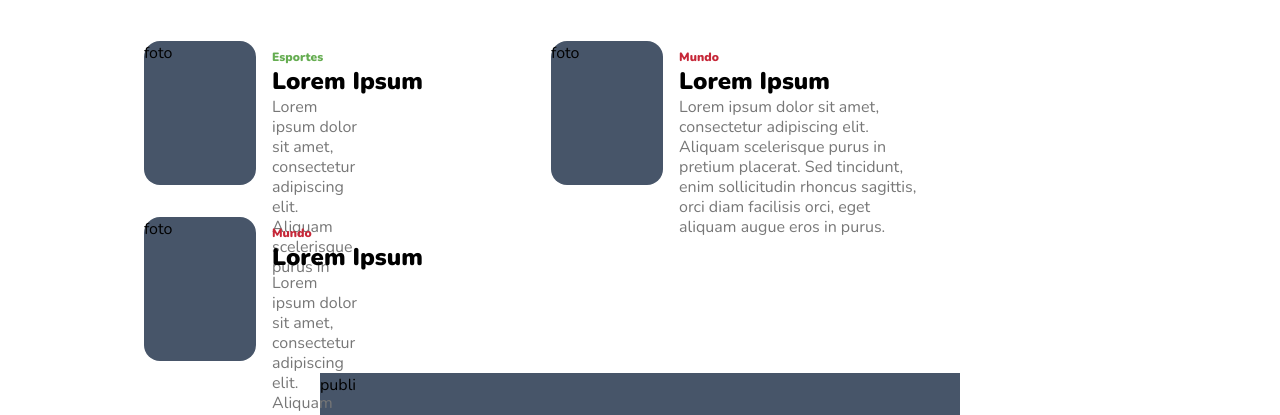
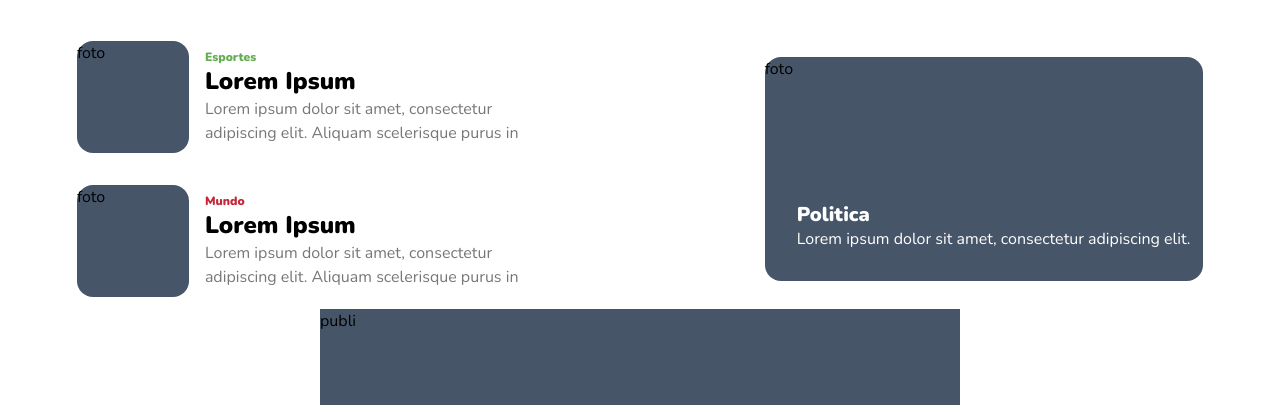
Before and after one commit to Andre-Eduardo/tudook, a plain HTML site: page categoria.html in a window 1280 px wide. Shown: the part 823-1238 px from the top of the page. Drawn offline with nearby package versions, Linux system fonts and the light colour scheme; a web font is replaced by a local one.

Commit message:
add categoria

```diff
--- a/categoria.html
+++ b/categoria.html
@@ -23,14 +23,14 @@
 
 
     <header
-        class="  relative flex flex-row-reverse md:flex-row  md:justify-around justify-between items-center align-middle bg-[#65AD51]  p-6 m-0 ">
-        <di>
+        class="  relative flex  flex-row-reverse md:flex-row  md:justify-around justify-between items-center align-middle bg-[#65AD51]  p-6 m-0 ">
+        <div>
             <button
                 class=" uppercase  shadow bg-[#C62738] hover:opacity-80 focus:shadow-outline focus:outline-none text-white md:text-xl w-12 h-12 md:w-[6.25rem] md:h-10 md:rounded-full rounded-md ">
                 <p class="font-extrabold absolute  invisible  md:relative md:visible">Menu</p>
                 <i class="md:invisible md:absolute fa-solid fa-bars fa-2xl text-white"></i>
             </button>
-        </di>
+        </div>
         <div class="  md:col-end-1">
             <img src="./img/logo_tudook.png" />
         </div>
@@ -58,10 +58,12 @@
             </div>
         </div>
     </header>
-    <main class=" ">
+    <main class="">
 
-        <section class="mx-auto w-80 h-14 mt-6 bg-slate-600 md:w-[67.25rem] md:h-[14.1rem]">
+        <section class=" mt-6 ">
+            <div  class="container mx-auto  bg-slate-600 h-14  md:h-[14.1rem] ">
                 publi
+            </div>
         </section>
         <div class="ml-6 md:ml-10">
             <h1 class="text-4xl font-black my-6 ">
@@ -115,35 +117,37 @@
         </div>
         <section class="md:flex md:flex-col-reverse">
 
-            <div class="relative  md:mx-auto ">
-                <div class="md:flex  mt-11  mx-10 md:mx-0">
-                    <div class="md:ml-36">
+            <div class="relative   ">
+                <div class="md:flex justify-around md:items-center mt-11  mx-10 md:mx-0">
+                    <div class="">
                         <div class="flex items-start">
-                        <div class=" w-28 h-28 md:w-48 md:h-36 min-w-[7rem] bg-slate-600 rounded-2xl">
+                            <div class=" w-28 h-28  min-w-[7rem] bg-slate-600 rounded-2xl">
                                 foto
                             </div>
                             <div class="ml-4 mt-2">
                                 <h6 class=" text-[#65AD51] font-black text-xs">Esportes</h6>
                                 <h3 class="font-black text-2xl">Lorem Ipsum</h3>
                                 <p
-                                class="text-[#777777] max-w-[250px]  lg:max-w-none text-sm leading-4 lg:text-base  lg:w-2/5  lg:h-11 lg:leading-5">
-                                Lorem ipsum dolor sit amet, consectetur adipiscing elit. Aliquam scelerisque purus in
+                                    class="text-[#777777] max-w-[250px]  md:max-w-[350px] text-sm leading-4 lg:text-base   md:leading-5">
+                                    Lorem ipsum dolor sit amet, consectetur adipiscing elit. Aliquam scelerisque purus
+                                    in
                                 <p>
                             </div>
                         </div>
 
 
                         <div class="flex items-start mt-8 ">
-                        <div class="w-28 h-28 md:w-48 md:h-36 min-w-[7rem] bg-slate-600 rounded-2xl">
+                            <div class="w-28 h-28  min-w-[7rem] bg-slate-600 rounded-2xl">
                                 foto
                             </div>
                             <div class="ml-4 mt-2">
                                 <h6 class=" text-[#C62738] font-black text-xs ">Mundo</h6>
                                 <h3 class="font-black text-2xl">Lorem Ipsum</h3>
                                 <p
-                                class="text-[#777777] max-w-[250px]  lg:max-w-none text-sm leading-4 lg:text-base  lg:w-2/5  lg:h-11 lg:leading-5">
-                                Lorem ipsum dolor sit amet, consectetur adipiscing elit. Aliquam scelerisque purus in
-                                </p>
+                                class="text-[#777777] max-w-[250px]  md:max-w-[350px] text-sm leading-4 lg:text-base   md:leading-5">
+                                Lorem ipsum dolor sit amet, consectetur adipiscing elit. Aliquam scelerisque purus
+                                in
+                            <p>
                             </div>
 
                         </div>
@@ -151,17 +155,16 @@
                     <div class="ml-14">
 
                         <div class="flex absolute invisible md:relative md:visible ">
-                        <div class="w-28 h-28 md:w-48 md:h-36 min-w-[7rem] bg-slate-600 rounded-2xl">
+                            <div class="w-[27.4rem] h-56  min-w-[7rem] bg-slate-600 rounded-2xl">
                                 foto
                             </div>
-                        <div class="ml-4 mt-2">
-                            <h6 class=" text-[#C62738] font-black text-xs ">Mundo</h6>
-                            <h3 class="font-black text-2xl">Lorem Ipsum</h3>
-                            <p
-                                class="text-[#777777] max-w-[250px]  lg:max-w-none text-sm leading-4 lg:text-base  lg:w-2/5  lg:h-11 lg:leading-5">
-                                Lorem ipsum dolor sit amet, consectetur adipiscing elit. Aliquam scelerisque purus in
-                                pretium placerat. Sed tincidunt, enim sollicitudin rhoncus sagittis, orci diam facilisis
-                                orci, eget aliquam augue eros in purus.</p>
+                            <div class=" mt-36 absolute">
+
+                                <h3 class=" text-xl font-black text-white bottom-16 ml-8 ">Politica
+                                </h3>
+                                <p class=" text-base font-normal leading-5 text-white bottom-7 ml-8 w-full pr-19 ">
+                                    Lorem ipsum dolor sit amet, consectetur adipiscing elit.
+                                </p>
                             </div>
 
                         </div>
```
Also changed, not shown: index.html (+3 -2 lines). Lines whose indentation alone changed are shown as unchanged.
